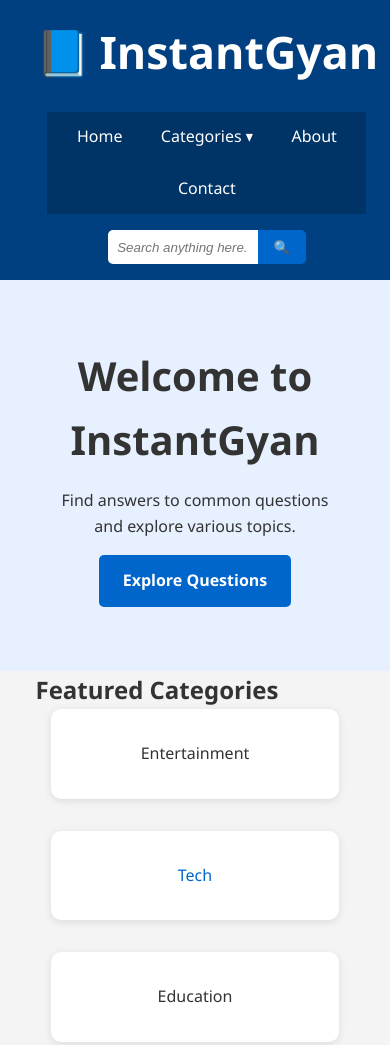
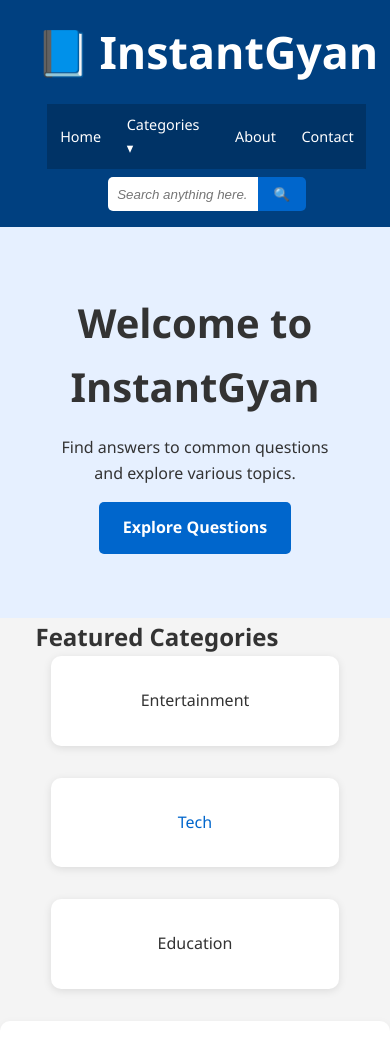
Before and after one commit to akashgaud9685/InstantGyan, a plain HTML site: page index.html in a window 390 px wide. Shown: the top 1045 px of the page. Drawn offline with Linux system fonts and the light colour scheme.

Commit message:
updated all

```diff
--- a/style.css
+++ b/style.css
@@ -223,16 +223,22 @@ footer {
   .header-flex {
     flex-direction: column;
     align-items: center;
-    gap: 1rem;
+    gap: 0.5rem;
   }
   .search-form input {
     width: 150px;
   }
   nav {
-    flex-direction: row; /* Make sure it's horizontal */
-    flex-wrap: wrap;
+    flex-direction: row;
+    flex-wrap: nowrap; /* Prevent line break */
     justify-content: center;
     align-items: center;
+    overflow-x: auto;   /* Allow horizontal scroll if needed */
+  }
+  nav a {
+    flex: 1 0 auto;       /* Let items shrink but stay on one line */
+    font-size: 0.9rem;    /* Optional: Make text smaller for fit */
+    padding: 0.6rem 0.8rem;
   }
   .categories {
     flex-direction: column;
```
